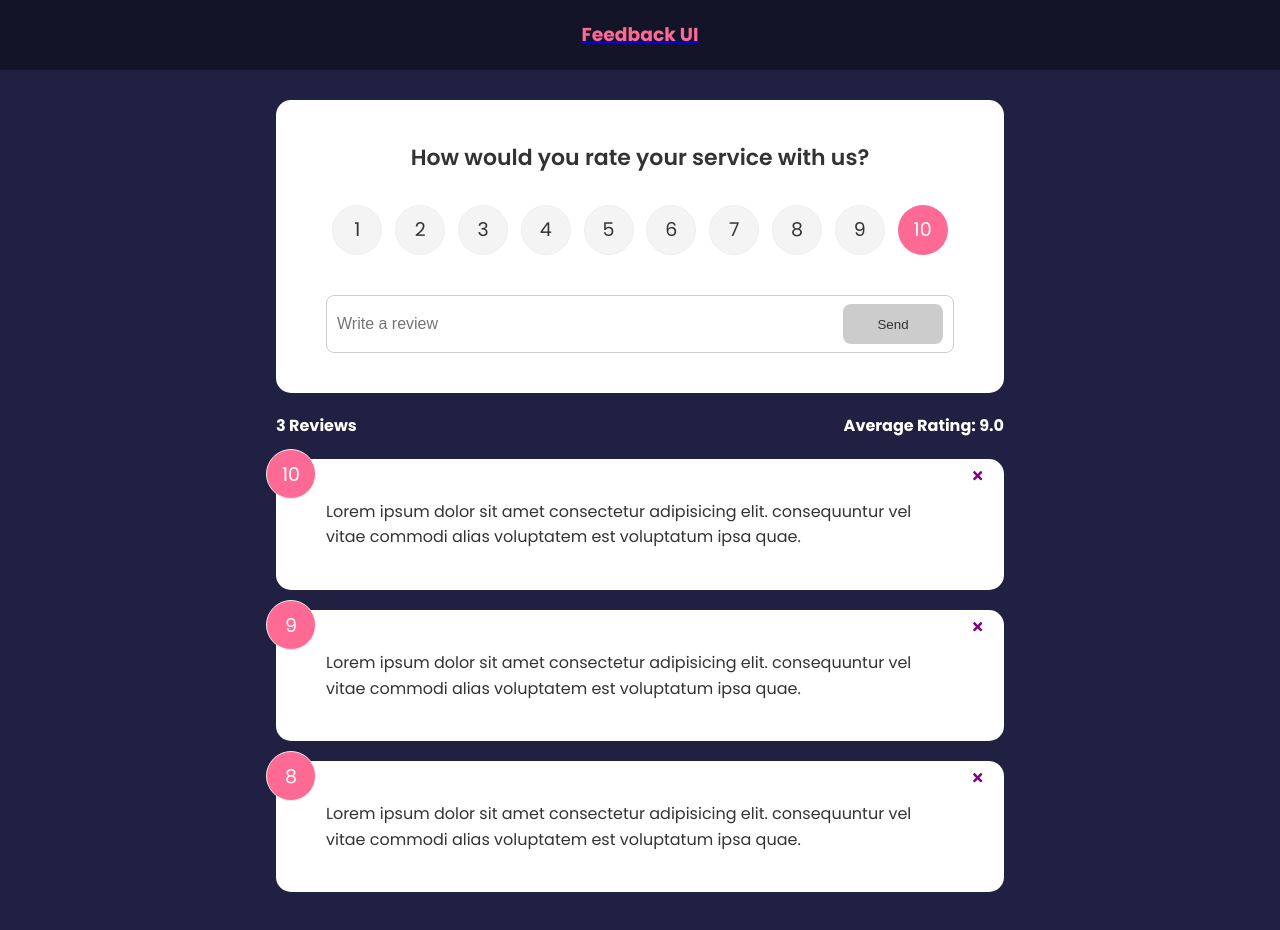
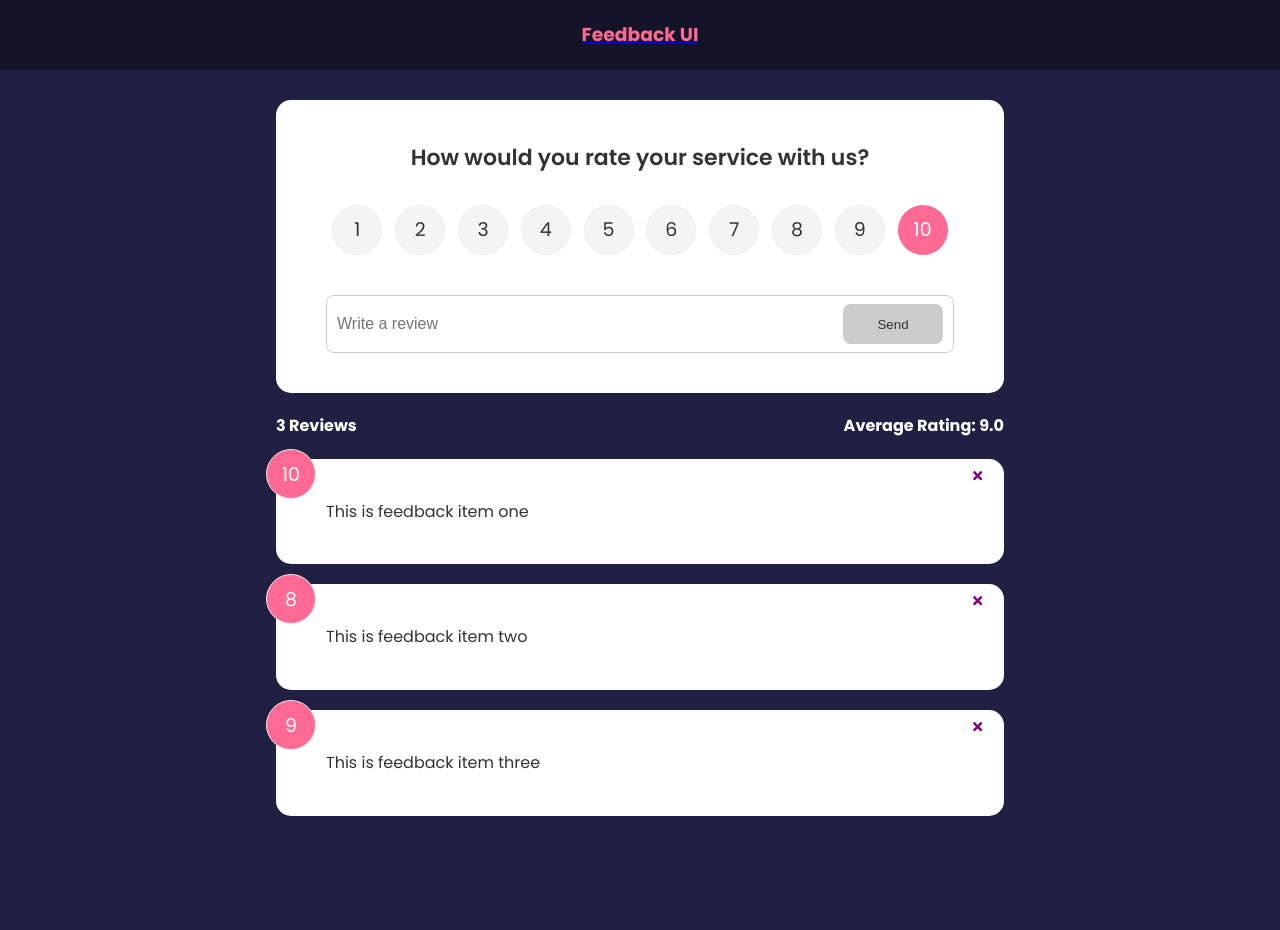
Before and after one commit to Snackonevil/learn-react-feedback-app, a React (Create React App) app: page / in a window 1280 px wide. Shown: the top 930 px of the page. After the commit the page ends 861 px from the top, so only its background shows below. Built offline with nearby package versions, Linux system fonts and the light colour scheme; some icons are missing; the HTML template or start-up script is replaced by a standard one.

Commit message:
use context hook

```diff
--- a/src/App.js
+++ b/src/App.js
@@ -1,28 +1,15 @@
-import { v4 as uuidv4 } from "uuid";
 import { BrowserRouter as Router, Route, Routes } from "react-router-dom";
-import { useState } from "react";
 import Header from "./components/Header";
 import FeedbackList from "./components/FeedbackList";
 import FeedbackStats from "./components/FeedbackStats";
-import FeedbackData from "./components/data/FeedbackData";
 import FeedbackForm from "./components/FeedbackForm";
 import AboutIconLink from "./components/AboutIconLink";
 import AboutPage from "./pages/AboutPage";
+import { FeedbackProvider } from "./context/FeedbackContext";
 
 function App() {
-    const [feedback, setFeedback] = useState(FeedbackData);
-
-    const addFeedback = newFeedback => {
-        newFeedback.id = uuidv4();
-        setFeedback([newFeedback, ...feedback]);
-    };
-
-    const deleteFeedback = id => {
-        if (window.confirm("Are you sure?")) {
-            setFeedback(feedback.filter(item => item.id !== id));
-        }
-    };
     return (
+        <FeedbackProvider>
             <Router>
                 <Header />
                 <div className="container">
@@ -32,12 +19,9 @@
                             path="/"
                             element={
                                 <>
-                                <FeedbackForm handleAdd={addFeedback} />
-                                <FeedbackStats feedback={feedback} />
-                                <FeedbackList
-                                    feedback={feedback}
-                                    handleDelete={deleteFeedback}
-                                />
+                                    <FeedbackForm />
+                                    <FeedbackStats />
+                                    <FeedbackList />
                                 </>
                             }
                         ></Route>
@@ -46,6 +30,7 @@
                     <AboutIconLink />
                 </div>
             </Router>
+        </FeedbackProvider>
     );
 }
 
--- a/src/components/FeedbackForm.jsx
+++ b/src/components/FeedbackForm.jsx
@@ -1,13 +1,16 @@
-import { useState } from "react";
+import { useState, useContext } from "react";
 import Card from "./shared/Card";
 import Button from "./shared/Button";
 import RatingSelect from "./RatingSelect";
+import FeedbackContext from "../context/FeedbackContext";
 
-function FeedbackForm({ handleAdd }) {
+function FeedbackForm() {
     const [text, setText] = useState("");
     const [btnDisabled, setBtnDisabled] = useState(true);
     const [message, setMessage] = useState("");
     const [rating, setRating] = useState(10);
+
+    const { addFeedback } = useContext(FeedbackContext);
 
     const handleTextChange = e => {
         if (text === "") {
@@ -30,7 +33,7 @@
                 text,
                 rating,
             };
-            handleAdd(newFeedback);
+            addFeedback(newFeedback);
         }
     };
 
--- a/src/components/FeedbackItem.jsx
+++ b/src/components/FeedbackItem.jsx
@@ -1,11 +1,14 @@
-import { FaTimes } from 'react-icons/fa';
-import Card from './shared/Card';
+import { FaTimes } from "react-icons/fa";
+import Card from "./shared/Card";
+import { useContext } from "react";
+import FeedbackContext from "../context/FeedbackContext";
 
-function FeedbackItem({ item, handleDelete }) {
+function FeedbackItem({ item }) {
+    const { deleteFeedback } = useContext(FeedbackContext);
     return (
         <Card>
             <div className="num-display">{item.rating}</div>
-      <button onClick={() => handleDelete(item.id)} className="close">
+            <button onClick={() => deleteFeedback(item.id)} className="close">
                 <FaTimes color="purple" />
             </button>
             <div className="text-display">{item.text}</div>
--- a/src/components/FeedbackList.jsx
+++ b/src/components/FeedbackList.jsx
@@ -1,7 +1,11 @@
 import { motion, AnimatePresence } from "framer-motion";
+import { useContext } from "react";
 import FeedbackItem from "./FeedbackItem";
+import FeedbackContext from "../context/FeedbackContext";
 
-function FeedbackList({ feedback, handleDelete }) {
+function FeedbackList() {
+    const { feedback } = useContext(FeedbackContext);
+
     if (!feedback || feedback.length === 0) {
         return <p>No feedback yet</p>;
     }
@@ -15,11 +19,7 @@
                         animate={{ opacity: 1 }}
                         exit={{ opacity: 0 }}
                     >
-                        <FeedbackItem
-                            key={item.id}
-                            item={item}
-                            handleDelete={handleDelete}
-                        />
+                        <FeedbackItem key={item.id} item={item} />
                     </motion.div>
                 ))}
             </AnimatePresence>
--- a/src/components/FeedbackStats.jsx
+++ b/src/components/FeedbackStats.jsx
@@ -1,4 +1,8 @@
-function FeedbackStats({ feedback }) {
+import { useContext } from "react";
+import FeedbackContext from "../context/FeedbackContext";
+
+function FeedbackStats() {
+    const { feedback } = useContext(FeedbackContext);
     let average =
         feedback.reduce((acc, curr) => {
             return acc + curr.rating;
--- /dev/null
+++ b/src/context/FeedbackContext.js
@@ -0,0 +1,49 @@
+import { createContext, useState } from "react";
+import { v4 as uuidv4 } from "uuid";
+
+const FeedbackContext = createContext();
+
+export const FeedbackProvider = ({ children }) => {
+    const [feedback, setFeedback] = useState([
+        {
+            id: 1,
+            text: "This is feedback item one",
+            rating: 10,
+        },
+        {
+            id: 2,
+            text: "This is feedback item two",
+            rating: 8,
+        },
+        {
+            id: 3,
+            text: "This is feedback item three",
+            rating: 9,
+        },
+    ]);
+
+    const addFeedback = newFeedback => {
+        newFeedback.id = uuidv4();
+        setFeedback([newFeedback, ...feedback]);
+    };
+
+    const deleteFeedback = id => {
+        if (window.confirm("Are you sure?")) {
+            setFeedback(feedback.filter(item => item.id !== id));
+        }
+    };
+
+    return (
+        <FeedbackContext.Provider
+            value={{
+                feedback,
+                deleteFeedback,
+                addFeedback,
+            }}
+        >
+            {children}
+        </FeedbackContext.Provider>
+    );
+};
+
+export default FeedbackContext;
```
Lines whose indentation alone changed are shown as unchanged.
